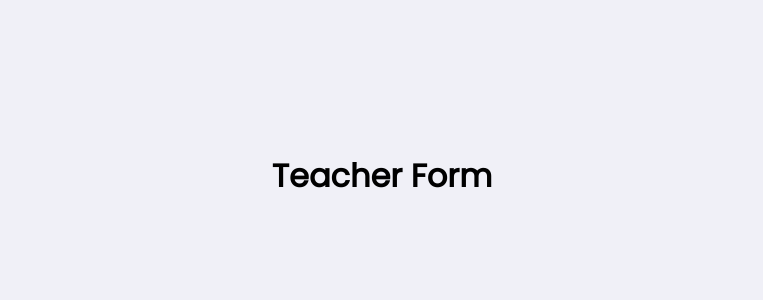
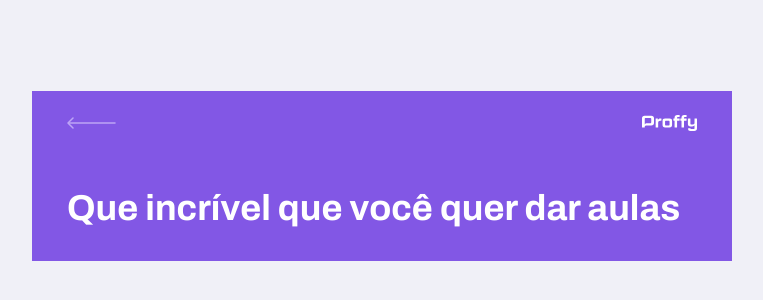
Before and after one commit to Evandro-Cantelmo/Proffy, a React (Create React App) app: page /give-classes in a window 1280 px wide. Shown: the part 224-524 px from the top of the page, without its empty margins (258-1021 px from the left). Built offline with nearby package versions, Linux system fonts and the light colour scheme; the HTML template or start-up script is replaced by a standard one.

Commit message:
feat: add PageHeader component

```diff
--- /dev/null
+++ b/src/components/PageHeader/index.tsx
@@ -0,0 +1,27 @@
+import React from "react";
+import { Link } from "react-router-dom";
+
+import logoImg from "../../assets/images/logo.svg";
+import backIcon from "../../assets/images/icons/back.svg";
+
+interface PageHeaderProps {
+  title: string;
+}
+
+const PageHeader: React.FC<PageHeaderProps> = (props) => {
+  return (
+    <header className="page-header">
+      <div className="top-bar-container">
+        <Link to="/">
+          <img src={backIcon} alt="Voltar" />
+        </Link>
+        <img src={logoImg} alt="Proffy" />
+      </div>
+
+      <div className="header-content">
+        <strong>{props.title}</strong>
+      </div>
+    </header>
+  );
+};
+export default PageHeader;
--- a/src/pages/TeacherForm/index.tsx
+++ b/src/pages/TeacherForm/index.tsx
@@ -1,9 +1,12 @@
-import React from 'react';
+import React from "react";
+import PageHeader from "../../components/PageHeader";
 
 function TeacherForm() {
-    return (
-        <h1>Teacher Form</h1>
-    )
+  return (
+    <div id="page-teacher-form" className="container">
+      <PageHeader title="Que incrível que você quer dar aulas" />
+    </div>
+  );
 }
 
 export default TeacherForm;
--- a/src/pages/TeacherList/index.tsx
+++ b/src/pages/TeacherList/index.tsx
@@ -1,26 +1,13 @@
 import React from "react";
-import { Link } from "react-router-dom";
-
-import logoImg from "../../assets/images/logo.svg";
-import backIcon from "../../assets/images/icons/back.svg";
+import PageHeader from "../../components/PageHeader";
 
 import './styles.css';
 
 function TeacherList() {
   return (
     <div id="page-teacher-list" className="container">
-      <header className="page-header">
-        <div className="top-bar-container">
-            <Link to="/">
-                <img src={backIcon} alt="Voltar"/>
-            </Link>
-            <img src={logoImg} alt="Proffy"/>
-        </div>
-
-        <div className="header-content">
-            <strong>Estes são os proffys disponíveis</strong>
-        </div>
-      </header>
+        <PageHeader title="Estes são os proffys disponíveis">
+        </PageHeader>
     </div>
   );
 }
```
Also changed, not shown: src/components/PageHeader/style.css (added).
